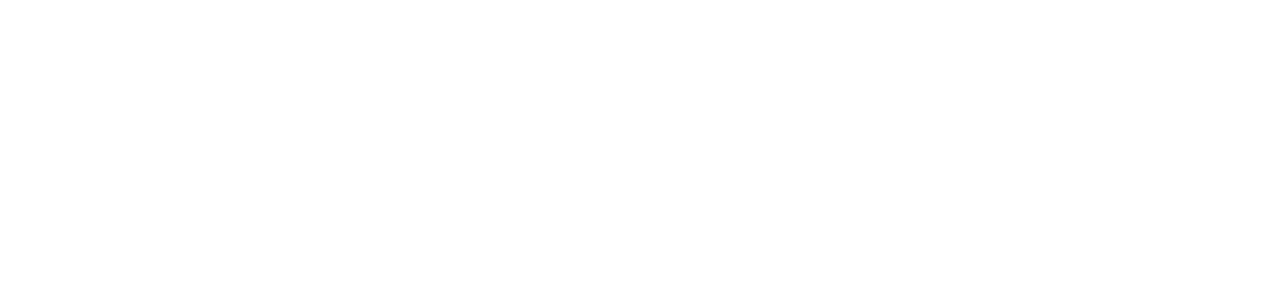
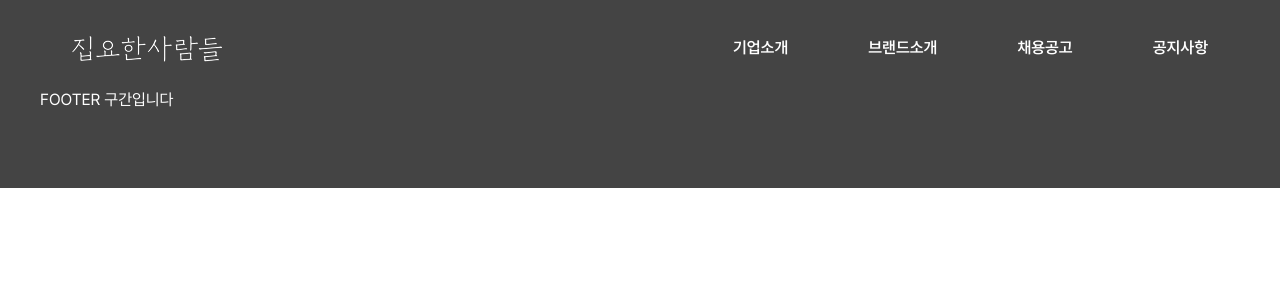
Before and after one commit to hyr0208/persistent-web, a React (Create React App) app: page /companyintroduction in a window 1280 px wide. Before the commit this address had no page. Shown: the top 300 px of the page. Built offline with nearby package versions, Linux system fonts and the light colour scheme.

Commit message:
feat: 기업소개 페이지 추가 라우터 설정

```diff
--- /dev/null
+++ b/src/pages/company/CompanyIntroduction.tsx
@@ -0,0 +1,7 @@
+import React from "react";
+
+function CompanyIntroduction() {
+  return <div>CompanyIntroduction</div>;
+}
+
+export default CompanyIntroduction;
--- a/src/routes/index.js
+++ b/src/routes/index.js
@@ -2,12 +2,17 @@ import React from "react";
 import { Route, Routes } from "react-router-dom";
 import Layout from "./layout/Layout";
 import MainPage from "../pages/main/MainPage";
+import CompanyIntroduction from "../pages/company/CompanyIntroduction";
 
 function Router() {
   return (
     <Routes>
       <Route element={<Layout />}>
         <Route path="/" element={<MainPage />}></Route>
+        <Route
+          path="/companyintroduction"
+          element={<CompanyIntroduction />}
+        ></Route>
       </Route>
     </Routes>
   );
--- a/src/routes/layout/Header.tsx
+++ b/src/routes/layout/Header.tsx
@@ -1,7 +1,11 @@
 import React from "react";
 import { imageData } from "../../constants/imageData";
+import { useNavigate } from "react-router-dom";
+import { Link } from "react-router-dom";
 
 function Header() {
+  const navigate = useNavigate();
+
   return (
     <header className="h-[88px] z-10 bg-[#444444] fixed w-screen">
       <div className="max-w-[1200px] m-auto ">
@@ -10,11 +14,16 @@ function Header() {
             src={imageData.logoWhite}
             alt=""
             className="w-[150px] cursor-pointer mt-[36px] mx-8"
+            onClick={() => {
+              navigate("/");
+            }}
           />
 
           <nav>
             <ul className="flex flex-row font-semibold text-white gap-20 mt-[36px] mr-8">
-              <li className="cursor-pointer">기업소개</li>
+              <li className="cursor-pointer">
+                <Link to={"/companyintroduction"}>기업소개</Link>
+              </li>
               <li className="cursor-pointer">브랜드소개</li>
               <li className="cursor-pointer">채용공고</li>
               <li className="cursor-pointer">공지사항</li>
```
